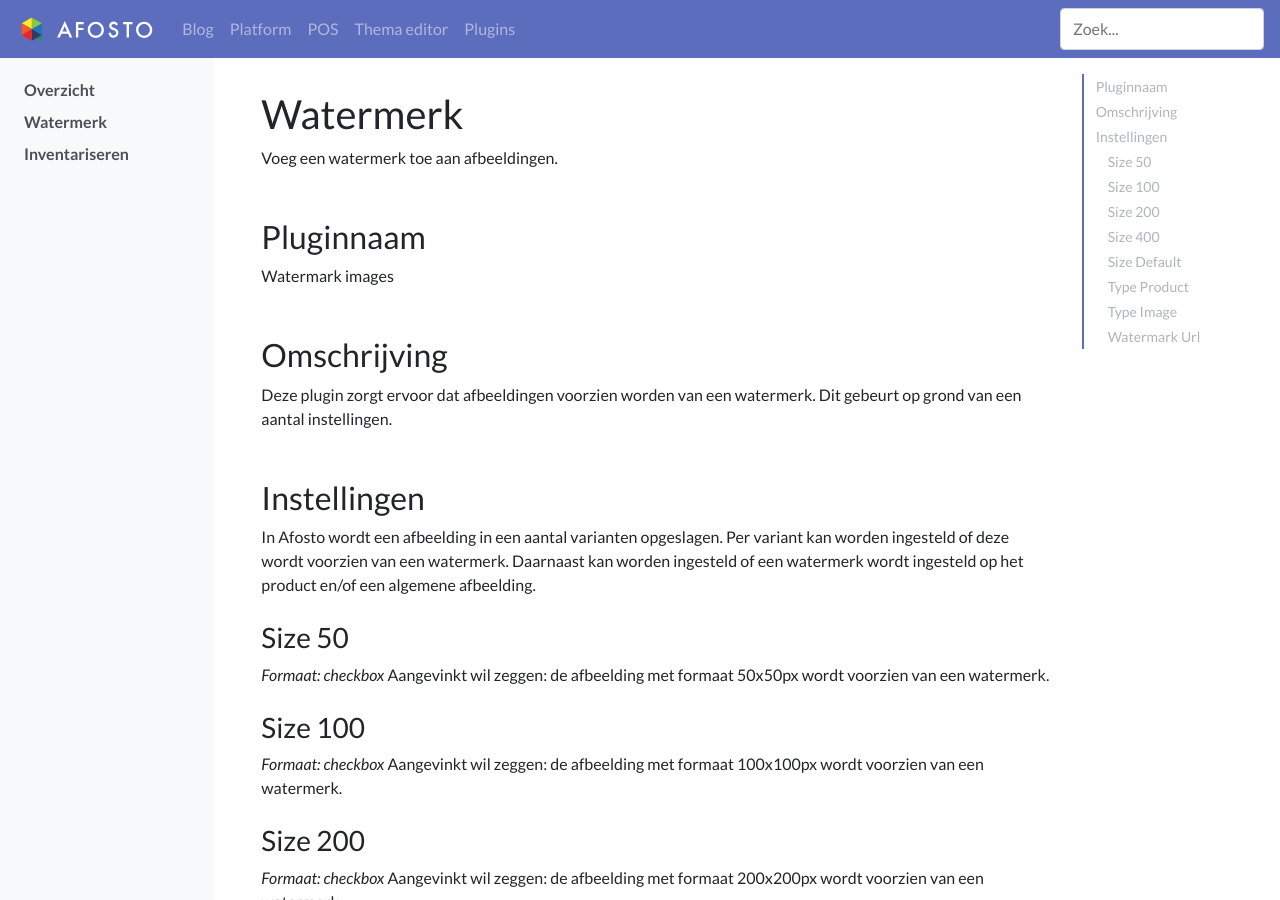
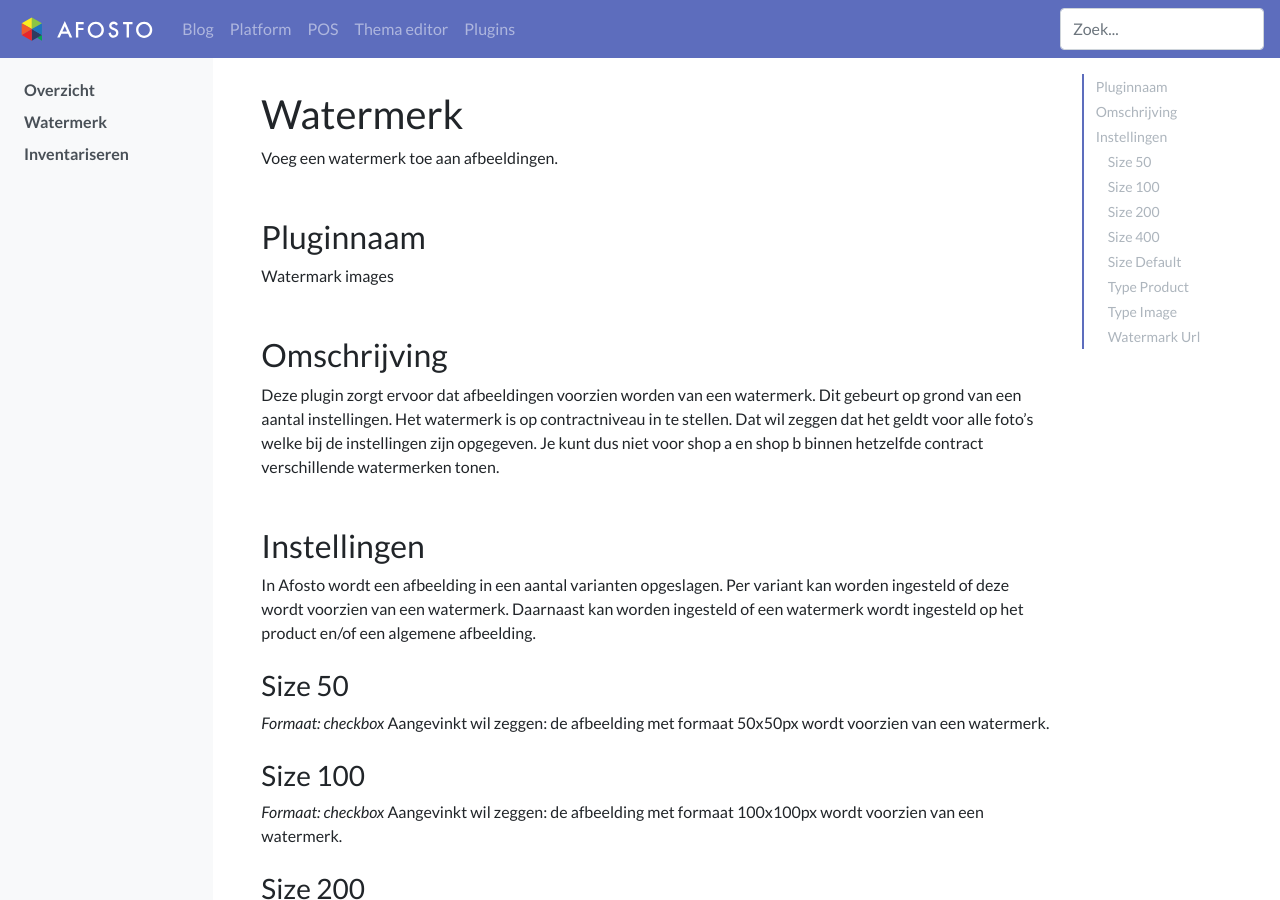
Before and after one commit to afosto/afosto-docs, a Jekyll site: the page built from plugins/watermerk.md, in a window 1280 px wide and 900 px high. Built offline with Jekyll 4.4.1, drawn with Linux system fonts in a browser that asks for light colours.

Commit message:
changed watermerk

```diff
--- a/plugins/watermerk.md
+++ b/plugins/watermerk.md
@@ -12,7 +12,7 @@ redirect_from:
 Watermark images
 
 ## Omschrijving
-Deze plugin zorgt ervoor dat afbeeldingen voorzien worden van een watermerk. Dit gebeurt op grond van een aantal instellingen.
+Deze plugin zorgt ervoor dat afbeeldingen voorzien worden van een watermerk. Dit gebeurt op grond van een aantal instellingen. Het watermerk is op contractniveau in te stellen. Dat wil zeggen dat het geldt voor alle foto's welke bij de instellingen zijn opgegeven. Je kunt dus niet voor shop a en shop b binnen hetzelfde contract verschillende watermerken tonen.
 
 ## Instellingen
 In Afosto wordt een afbeelding in een aantal varianten opgeslagen. Per variant kan worden ingesteld of deze wordt voorzien van een watermerk. Daarnaast kan worden ingesteld of een watermerk wordt ingesteld op het product en/of een algemene afbeelding.
```
